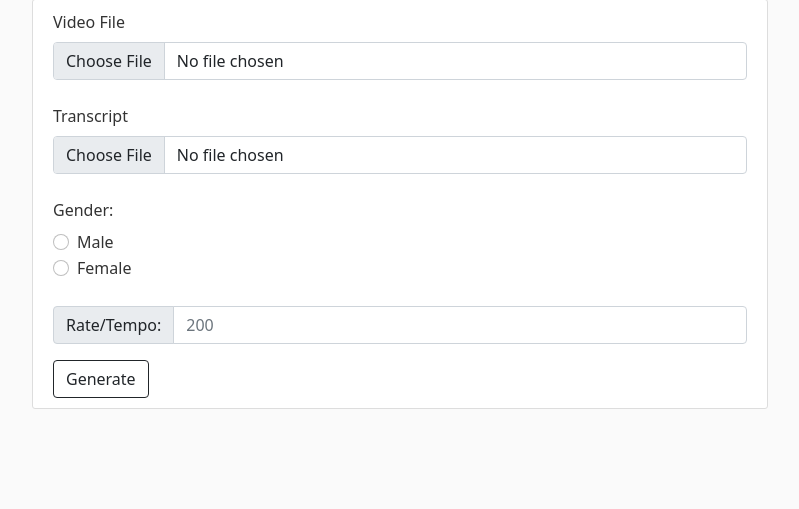
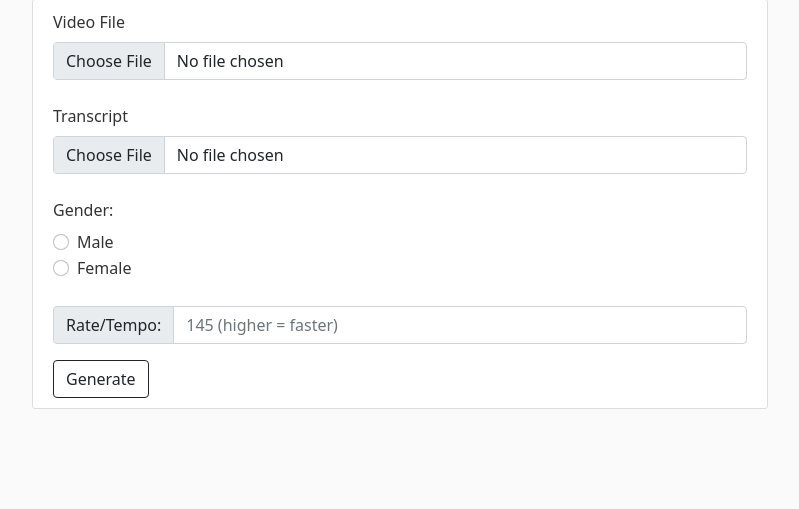
Before and after one commit to DarkenVamp/spoken_tut, a Django app: page / in a window 1280 px wide. Shown: the part 81-590 px from the top of the page, without its empty margins (50-849 px from the left). Run offline with Django 4.2, Linux system fonts and the light colour scheme; some libraries are stand-ins or nearby versions.

Commit message:
tts: set default rate as 145

```diff
--- a/merge/templates/merge/merge_page.html
+++ b/merge/templates/merge/merge_page.html
@@ -24,7 +24,7 @@
             <br>
             <div class="input-group mb-3">
                 <span class="input-group-text">Rate/Tempo:</span>
-                <input type="text" name="rate" class="form-control" placeholder="200">
+                <input type="text" name="rate" class="form-control" placeholder="145 (higher = faster)">
             </div>
             <button class="btn btn-outline-dark" type="submit">Generate</button>
         </fieldset>
--- a/merge/views.py
+++ b/merge/views.py
@@ -19,8 +19,8 @@ def merge_home(request):
         vid = request.FILES['video']
         csv_file = request.FILES['transcript']  # from file input
         gender = int(request.POST['gender'])  # from radio input, gives 0 or 1
-        # from text input, default is 200, default value is '' so set it to 200
-        rate = int(request.POST['rate'] or 200)
+        # from text input, default is 145, default value is '' so set it to 145
+        rate = int(request.POST['rate'] or 145)
     except KeyError:
         return render(request, 'merge/merge_page.html', {'error': 'Missing fields'})
 
```
